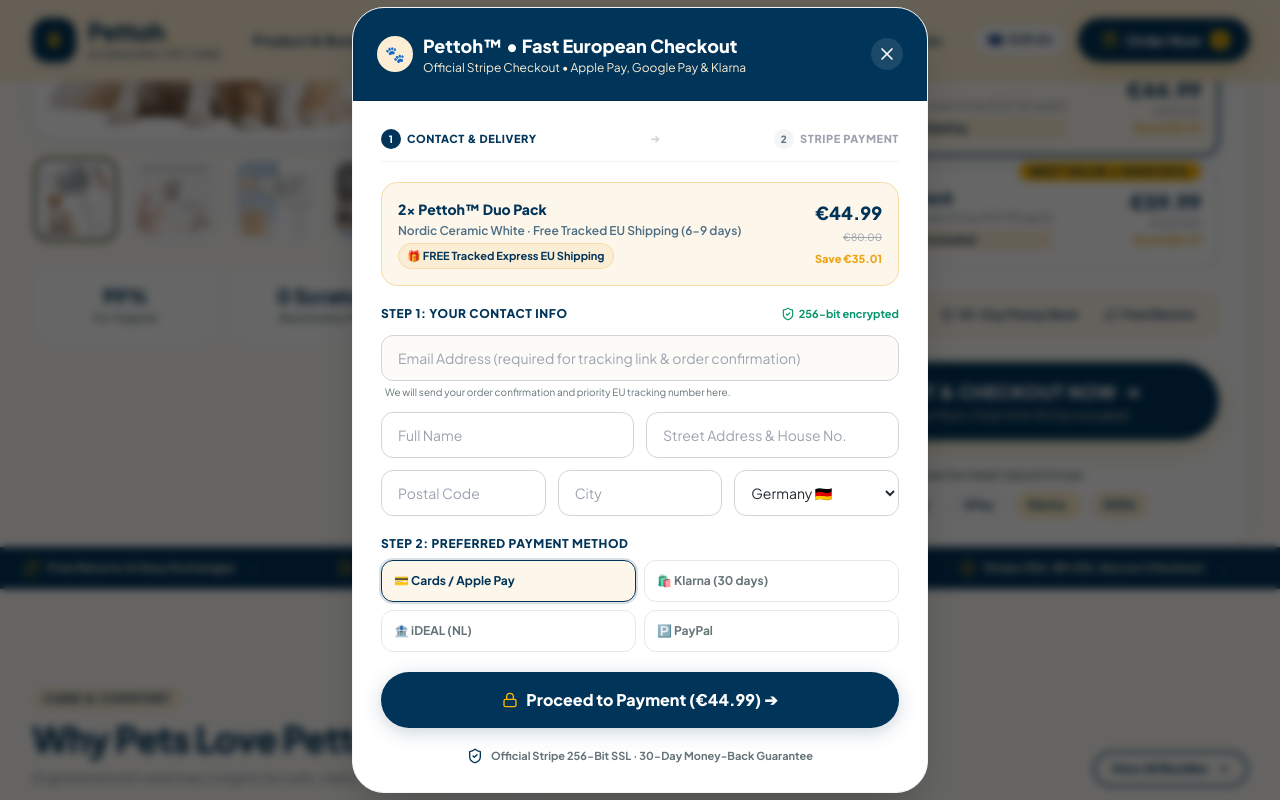
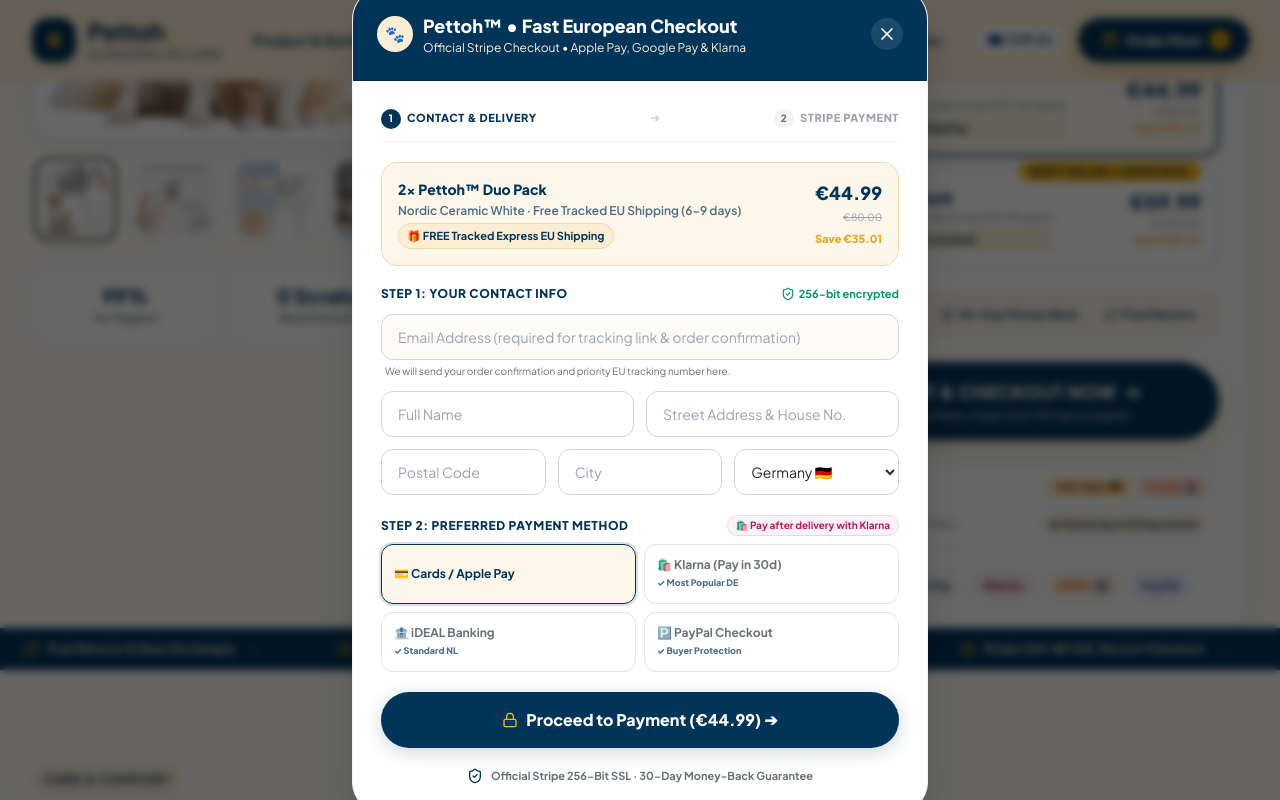
Before and after one commit to vincenzobattaglia9-max/stemapaw, a Next.js app: page / in a window 1280 px wide. Both pictures are taken after a click on the button 956 px from the left and 1637 px from the top of the page. Shown: the part 1237-2037 px from the top of the page. Built offline with nearby package versions, Linux system fonts and the light colour scheme; no server answers.

Commit message:
cro: add DHL Paket DE, PostNL and Klarna Pay Later trust badges to convert German and Dutch traffic

```diff
--- a/src/components/BundleSelector.tsx
+++ b/src/components/BundleSelector.tsx
@@ -190,17 +190,37 @@
         </span>
       </button>
 
+      {/* Carrier & Local Trust (Crucial for DE & NL Buyers) */}
+      <div className="bg-white rounded-2xl p-3 border border-gray-200/80 shadow-2xs space-y-2">
+        <div className="flex items-center justify-between text-[11px] font-extrabold text-[#003459] border-b border-gray-100 pb-2">
+          <span className="flex items-center gap-1.5">
+            <span>🚚</span>
+            <span>Dispatched via National Carriers:</span>
+          </span>
+          <div className="flex items-center gap-2">
+            <span className="bg-[#FFCC00]/25 text-[#990000] font-black px-2 py-0.5 rounded text-[10px] border border-[#FFCC00]/50">DHL Paket 🇩🇪</span>
+            <span className="bg-[#ED5C17]/15 text-[#ED5C17] font-black px-2 py-0.5 rounded text-[10px] border border-[#ED5C17]/30">PostNL 🇳🇱</span>
+          </div>
+        </div>
+        <div className="flex items-center justify-between text-[11px] text-[#667479]">
+          <span className="flex items-center gap-1">
+            <ShieldCheck className="w-3.5 h-3.5 text-emerald-600" />
+            <strong className="text-gray-900">Try At Home First:</strong> 30-Day Free Return Policy
+          </span>
+          <span className="text-[#003459] font-bold text-[10px] bg-[#FCEED5] px-2 py-0.5 rounded-full">
+            🛍️ Klarna Pay in 30 Days Active
+          </span>
+        </div>
+      </div>
+
       {/* Payment Security */}
-      <div className="pt-1 text-center">
-        <p className="text-[11px] uppercase tracking-wider text-[#667479] font-black mb-2">
-          Secure European Payment Encryption
-        </p>
-        <div className="flex items-center justify-center gap-2 sm:gap-3 flex-wrap text-xs font-bold text-[#003459]">
-          <span className="bg-white border border-gray-200 px-2.5 py-1 rounded-full shadow-2xs hover:scale-105 transition-transform">💳 Cards</span>
-          <span className="bg-white border border-gray-200 px-2.5 py-1 rounded-full shadow-2xs hover:scale-105 transition-transform"> Apple Pay</span>
-          <span className="bg-white border border-gray-200 px-2.5 py-1 rounded-full shadow-2xs hover:scale-105 transition-transform">GPay</span>
-          <span className="bg-[#FFB703]/20 text-[#003459] border border-[#FFB703]/40 px-2.5 py-1 rounded-full hover:scale-105 transition-transform">Klarna.</span>
-          <span className="bg-[#FCEED5] text-[#003459] border border-[#F7DBA7] px-2.5 py-1 rounded-full hover:scale-105 transition-transform">iDEAL</span>
+      <div className="pt-0.5 text-center">
+        <div className="flex items-center justify-center gap-2 sm:gap-2.5 flex-wrap text-xs font-bold text-[#003459]">
+          <span className="bg-white border border-gray-200 px-2.5 py-1 rounded-full shadow-2xs">💳 Visa / Mastercard</span>
+          <span className="bg-white border border-gray-200 px-2.5 py-1 rounded-full shadow-2xs"> Apple Pay</span>
+          <span className="bg-pink-50 text-pink-900 border border-pink-200 px-2.5 py-1 rounded-full shadow-2xs font-black">Klarna.</span>
+          <span className="bg-orange-50 text-[#ED5C17] border border-orange-200 px-2.5 py-1 rounded-full shadow-2xs font-black">iDEAL 🇳🇱</span>
+          <span className="bg-blue-50 text-blue-900 border border-blue-200 px-2.5 py-1 rounded-full shadow-2xs">PayPal</span>
         </div>
       </div>
 
--- a/src/components/CheckoutModal.tsx
+++ b/src/components/CheckoutModal.tsx
@@ -332,27 +332,37 @@
 
             {/* Payment Method Selector */}
             <div className="space-y-2">
-              <h4 className="text-xs font-black uppercase tracking-wider text-[#003459]">
-                Step 2: Preferred Payment Method
-              </h4>
+              <div className="flex items-center justify-between">
+                <h4 className="text-xs font-black uppercase tracking-wider text-[#003459]">
+                  Step 2: Preferred Payment Method
+                </h4>
+                <span className="text-[10px] font-bold text-pink-700 bg-pink-50 border border-pink-200 px-2 py-0.5 rounded-full">
+                  🛍️ Pay after delivery with Klarna
+                </span>
+              </div>
               <div className="grid grid-cols-2 gap-2 text-xs">
                 {[
-                  { name: 'Credit Card (Stripe)', label: '💳 Cards / Apple Pay' },
-                  { name: 'Klarna Pay Later', label: '🛍️ Klarna (30 days)' },
-                  { name: 'iDEAL Payment', label: '🏦 iDEAL (NL)' },
-                  { name: 'PayPal Direct', label: '🅿️ PayPal' },
+                  { name: 'Credit Card (Stripe)', label: '💳 Cards / Apple Pay', badge: '' },
+                  { name: 'Klarna Pay Later', label: '🛍️ Klarna (Pay in 30d)', badge: 'Most Popular DE' },
+                  { name: 'iDEAL Payment', label: '🏦 iDEAL Banking', badge: 'Standard NL' },
+                  { name: 'PayPal Direct', label: '🅿️ PayPal Checkout', badge: 'Buyer Protection' },
                 ].map((m) => (
                   <button
                     key={m.name}
                     type="button"
                     onClick={() => updateField('paymentMethod', m.name)}
-                    className={`btn-spring p-3 rounded-xl border font-bold text-left transition-all ${
+                    className={`btn-spring p-3 rounded-xl border font-bold text-left transition-all relative ${
                       formData.paymentMethod === m.name
                         ? 'border-[#003459] bg-[#FCEED5]/50 text-[#003459] ring-2 ring-[#003459]/15'
                         : 'border-gray-200 text-[#667479] hover:border-gray-300'
                     }`}
                   >
-                    {m.label}
+                    <div>{m.label}</div>
+                    {m.badge && (
+                      <span className="text-[9px] font-extrabold text-[#003459] opacity-70 block mt-0.5">
+                        ✓ {m.badge}
+                      </span>
+                    )}
                   </button>
                 ))}
               </div>
```
